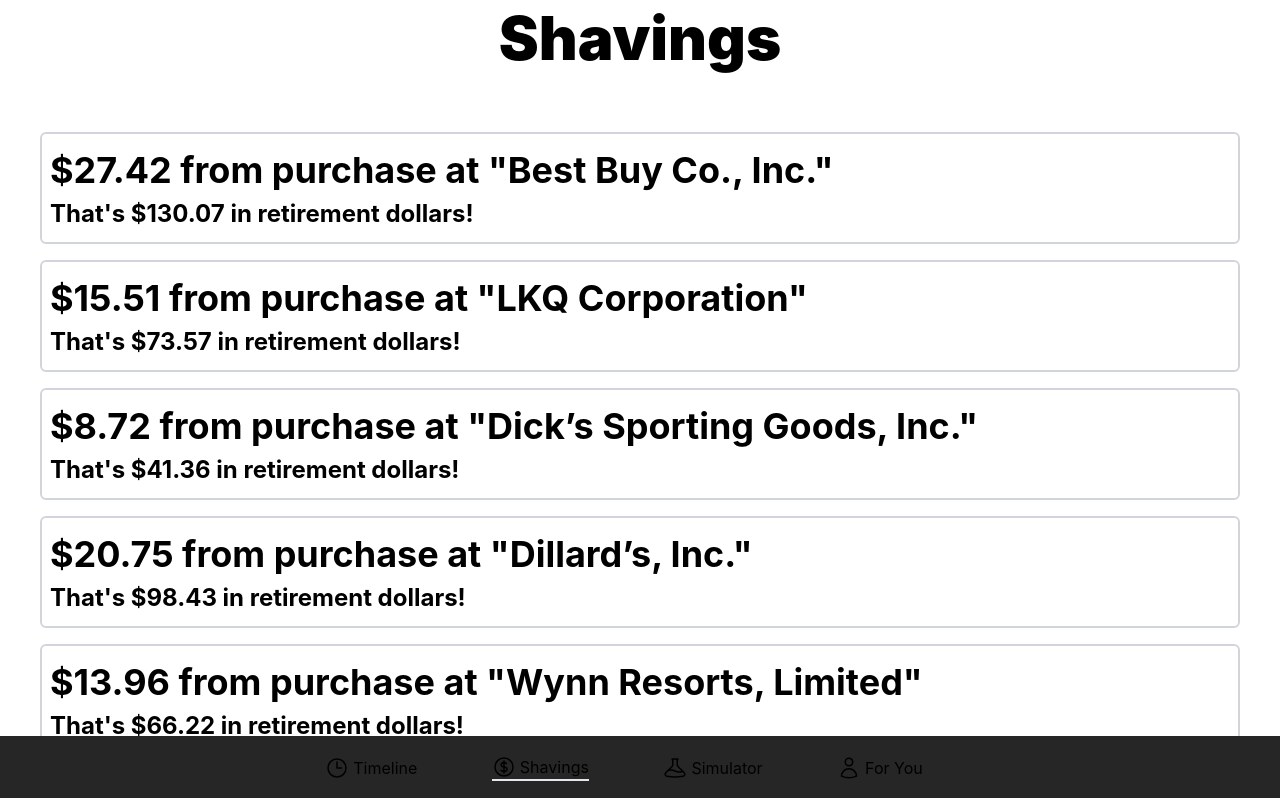
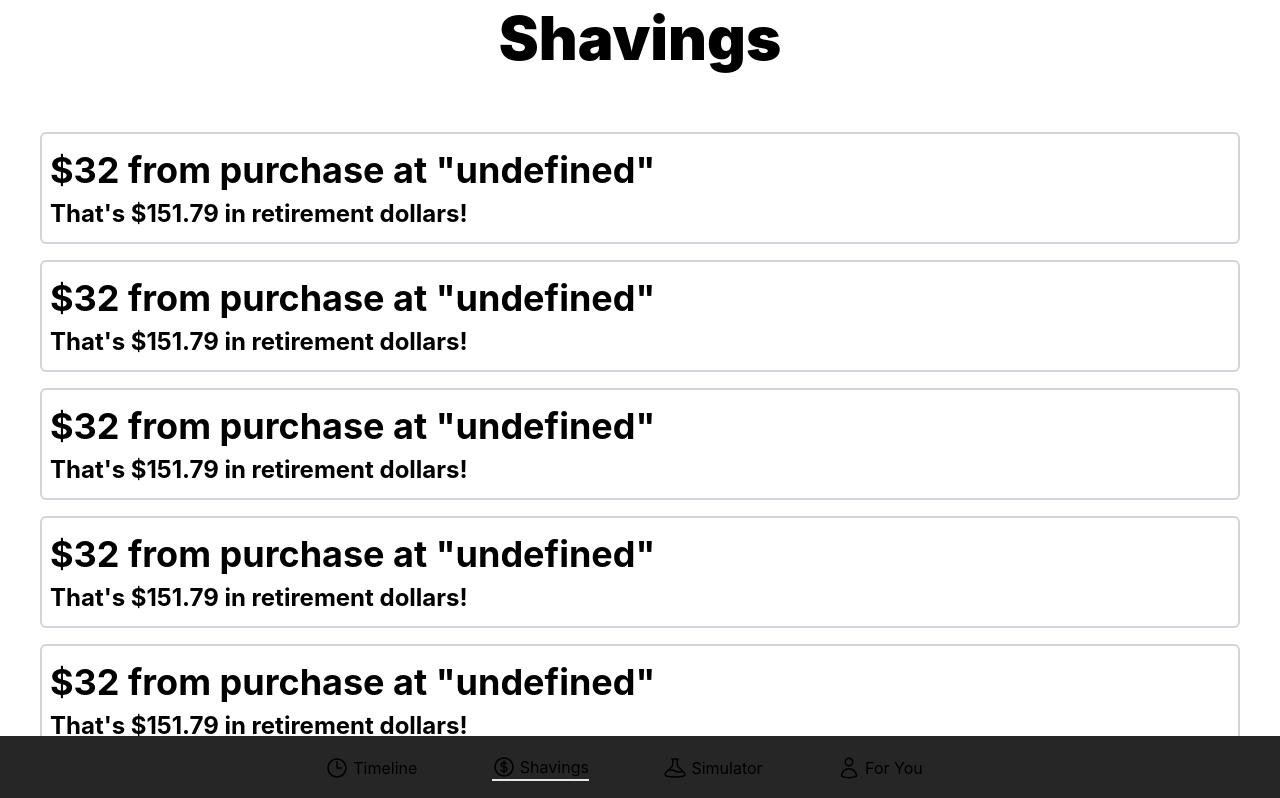
Before and after one commit to jacksonwelsh/hackdfw22, a Next.js app: page /shavings in a window 1280 px wide. Shown: the top 798 px of the page. Built offline with nearby package versions, Linux system fonts and the light colour scheme.

Commit message:
Fix hydration error on shavings page

```diff
--- a/pages/shavings.tsx
+++ b/pages/shavings.tsx
@@ -1,14 +1,46 @@
 import type { NextPage } from "next";
-import { useId } from "react";
 import { v4 as uuidv4 } from "uuid";
 import Card from "../components/Card";
 import companies from "../assets/companies.json";
 
-const Shavings: NextPage = () => {
+interface ShavingsProps {
+  cards: {
+    id: string;
+    title: string;
+    subtitle: string;
+  }[]
+}
+
+const Shavings: NextPage<ShavingsProps> = ({cards}) => {
+
+  return (
+    <main className="flex-col">
+      <div className="text-center pb-10">
+        <h1>Shavings</h1>
+      </div>
+      <div className="grid grid-cols-1 gap-4 my-4 px-10">
+        {/* {cardTitles.map((numEntries, index) => (
+          <Card key={uuidv4()}>
+            <h2>{cardTitles[index]}</h2>
+            <h3>{cardSubtitle[index]}</h3>
+          </Card>
+        ))} */}
+        {cards.map(({id, title, subtitle}) => (
+          <Card key={id}>
+          <h2>{title}</h2>
+          <h3>{subtitle}</h3>
+        </Card>
+        ))}
+      </div>
+    </main>
+  );
+};
+
+export async function getServerSideProps() {
   function getRandom(min: number, max: number): number {
     min = Math.ceil(min);
     max = Math.floor(max);
-    return Math.floor(Math.random() * (max - min + 1)) + min;
+    return Math.floor(1 * (max - min + 1)) + min;
   }
 
   function calcRetirementValue(
@@ -30,13 +62,15 @@
   let retirementDollars: number[] = [];
   let cardSubtitle: string[] = [];
 
+  const cards = [];
+
   for (let i = 0; i < numEntries; i++) {
     let cents = 0;
     cents = getRandom(0, 99);
     cents += getRandom(0, 30) * 100;
 
     dollars.push(cents / 100);
-    console.log(companies);
+    // console.log(companies);
     const businessIndex: number = getRandom(0, companies.companies.length - 1);
     const business: string = companies.companies[businessIndex];
     // const business = "PLACEHOLDER";
@@ -54,23 +88,21 @@
     var subtitle: string =
       "That's $" + compounded.toFixed(2) + " in retirement dollars!";
     cardSubtitle.push(subtitle);
+
+    cards.push({
+      id: uuidv4(),
+      title,
+      subtitle
+    })
   }
 
-  return (
-    <main className="flex-col">
-      <div className="text-center pb-10">
-        <h1>Shavings</h1>
-      </div>
-      <div className="grid grid-cols-1 gap-4 my-4 px-10">
-        {cardTitles.map((numEntries, index) => (
-          <Card key={uuidv4()}>
-            <h2>{cardTitles[index]}</h2>
-            <h3>{cardSubtitle[index]}</h3>
-          </Card>
-        ))}
-      </div>
-    </main>
-  );
-};
+  console.log(cards)
+
+  return {
+    props: {
+      cards
+    }, // will be passed to the page component as props
+  }
+}
 
 export default Shavings;
```
